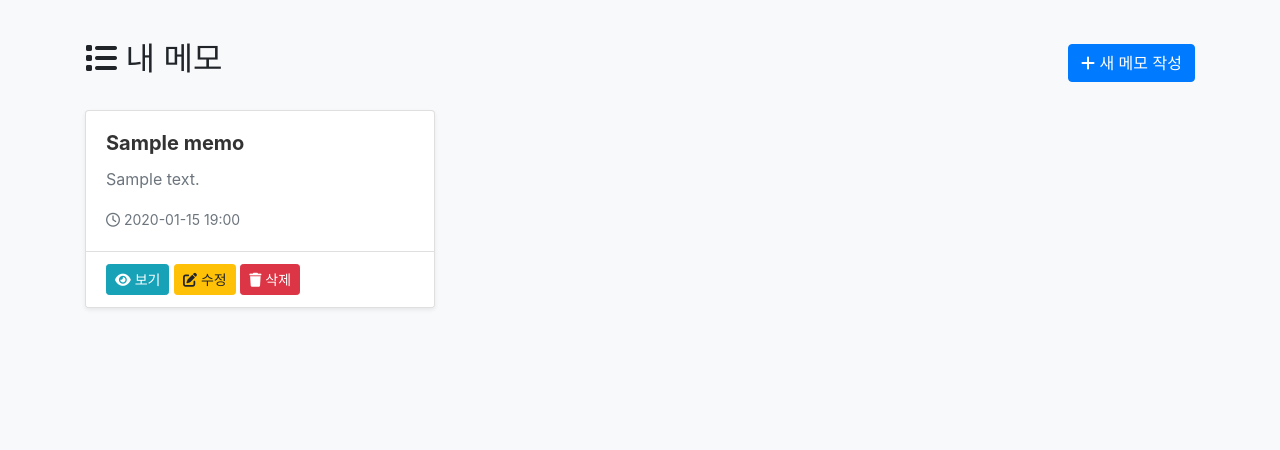
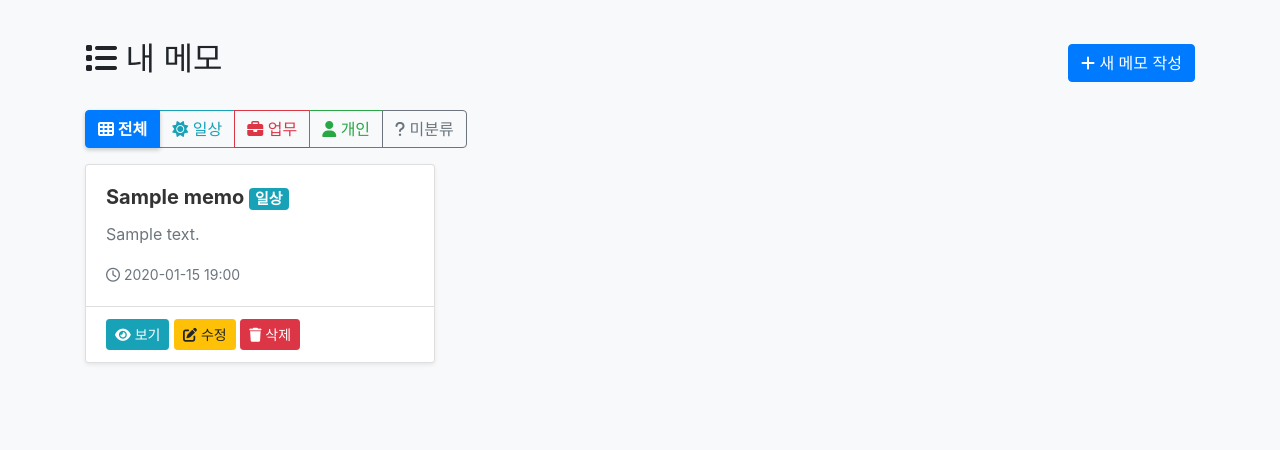
Before and after one commit to taeyo-kim/MyDemo, a Django app: page /memos/ in a window 1280 px wide. Shown: the part 62-512 px from the top of the page. Run offline with Django 5.2, Linux system fonts and the light colour scheme; a user stored in the database is signed in; tables that the repository leaves empty hold one stand-in row (values such as "Sample post").

Commit message:
Add category field to Memo model with filtering and UI enhancements
Co-authored-by: taeyo-kim <213405872+taeyo-kim@users.noreply.github.com>

```diff
--- a/Memo/apps/memos/admin.py
+++ b/Memo/apps/memos/admin.py
@@ -5,15 +5,15 @@ from .models import Memo
 @admin.register(Memo)
 class MemoAdmin(admin.ModelAdmin):
     """메모 관리자 설정"""
-    list_display = ['title', 'author', 'created_at', 'updated_at']
-    list_filter = ['created_at', 'updated_at', 'author']
+    list_display = ['title', 'author', 'category', 'created_at', 'updated_at']
+    list_filter = ['created_at', 'updated_at', 'author', 'category']
     search_fields = ['title', 'content', 'author__username']
     date_hierarchy = 'created_at'
     readonly_fields = ['created_at', 'updated_at']
 
     fieldsets = [
         ('기본 정보', {
-            'fields': ['title', 'content', 'author']
+            'fields': ['title', 'content', 'author', 'category']
         }),
         ('시간 정보', {
             'fields': ['created_at', 'updated_at'],
--- a/Memo/apps/memos/models.py
+++ b/Memo/apps/memos/models.py
@@ -5,6 +5,12 @@ from django.urls import reverse
 
 class Memo(models.Model):
     """메모 모델"""
+    CATEGORY_CHOICES = [
+        ('daily', '일상'),
+        ('work', '업무'),
+        ('personal', '개인'),
+    ]
+
     title = models.CharField(
         max_length=200,
         verbose_name='제목',
@@ -19,6 +25,14 @@ class Memo(models.Model):
         on_delete=models.CASCADE,
         related_name='memos',
         verbose_name='작성자'
+    )
+    category = models.CharField(
+        max_length=20,
+        choices=CATEGORY_CHOICES,
+        blank=True,
+        null=True,
+        verbose_name='범주',
+        help_text='메모의 범주를 선택하세요'
     )
     created_at = models.DateTimeField(
         auto_now_add=True,
--- a/Memo/apps/memos/views.py
+++ b/Memo/apps/memos/views.py
@@ -19,8 +19,23 @@ class MemoListView(LoginRequiredMixin, ListView):
     paginate_by = 10
 
     def get_queryset(self):
-        """현재 사용자의 메모만 조회"""
-        return Memo.objects.filter(author=self.request.user).select_related('author')
+        """현재 사용자의 메모만 조회 + 범주 필터링"""
+        queryset = Memo.objects.filter(author=self.request.user).select_related('author')
+
+        # 범주 필터링
+        category = self.request.GET.get('category')
+        if category:
+            if category == 'none':  # 미분류
+                queryset = queryset.filter(category__isnull=True)
+            elif category in ['daily', 'work', 'personal']:
+                queryset = queryset.filter(category=category)
+
+        return queryset
+
+    def get_context_data(self, **kwargs):
+        context = super().get_context_data(**kwargs)
+        context['current_category'] = self.request.GET.get('category', 'all')
+        return context
 
 
 class MemoDetailView(LoginRequiredMixin, UserPassesTestMixin, DetailView):
--- a/Memo/static/css/style.css
+++ b/Memo/static/css/style.css
@@ -142,3 +142,29 @@ footer {
 ::-webkit-scrollbar-thumb:hover {
     background: #555;
 }
+
+/* 범주 배지 스타일 */
+.badge-daily {
+    background-color: #17a2b8;
+    color: white;
+}
+
+.badge-work {
+    background-color: #dc3545;
+    color: white;
+}
+
+.badge-personal {
+    background-color: #28a745;
+    color: white;
+}
+
+/* 필터 버튼 스타일 */
+.btn-group .btn.active {
+    font-weight: bold;
+    box-shadow: 0 2px 4px rgba(0,0,0,0.2);
+}
+
+.btn-group {
+    flex-wrap: wrap;
+}
--- a/Memo/templates/memos/memo_list.html
+++ b/Memo/templates/memos/memo_list.html
@@ -7,6 +7,25 @@
     <h2><i class="fas fa-list"></i> 내 메모</h2>
     <a href="{% url 'memo_create' %}" class="btn btn-primary">
         <i class="fas fa-plus"></i> 새 메모 작성
+    </a>
+</div>
+
+<!-- 범주 필터 버튼 -->
+<div class="btn-group mb-3" role="group" aria-label="범주 필터">
+    <a href="{% url 'memo_list' %}" class="btn btn-outline-primary {% if current_category == 'all' %}active{% endif %}">
+        <i class="fas fa-th"></i> 전체
+    </a>
+    <a href="{% url 'memo_list' %}?category=daily" class="btn btn-outline-info {% if current_category == 'daily' %}active{% endif %}">
+        <i class="fas fa-sun"></i> 일상
+    </a>
+    <a href="{% url 'memo_list' %}?category=work" class="btn btn-outline-danger {% if current_category == 'work' %}active{% endif %}">
+        <i class="fas fa-briefcase"></i> 업무
+    </a>
+    <a href="{% url 'memo_list' %}?category=personal" class="btn btn-outline-success {% if current_category == 'personal' %}active{% endif %}">
+        <i class="fas fa-user"></i> 개인
+    </a>
+    <a href="{% url 'memo_list' %}?category=none" class="btn btn-outline-secondary {% if current_category == 'none' %}active{% endif %}">
+        <i class="fas fa-question"></i> 미분류
     </a>
 </div>
 
@@ -20,6 +39,13 @@
                         {{ memo.title }}
                         {% if memo.is_recently_created %}
                             <span class="badge badge-success">New</span>
+                        {% endif %}
+                        {% if memo.category %}
+                            <span class="badge badge-{{ memo.category }}">
+                                {{ memo.get_category_display }}
+                            </span>
+                        {% else %}
+                            <span class="badge badge-secondary">미분류</span>
                         {% endif %}
                     </h5>
                     <p class="card-text text-muted">
@@ -53,10 +79,10 @@
         <ul class="pagination justify-content-center">
             {% if page_obj.has_previous %}
                 <li class="page-item">
-                    <a class="page-link" href="?page=1">처음</a>
+                    <a class="page-link" href="?page=1{% if current_category != 'all' %}&category={{ current_category }}{% endif %}">처음</a>
                 </li>
                 <li class="page-item">
-                    <a class="page-link" href="?page={{ page_obj.previous_page_number }}">이전</a>
+                    <a class="page-link" href="?page={{ page_obj.previous_page_number }}{% if current_category != 'all' %}&category={{ current_category }}{% endif %}">이전</a>
                 </li>
             {% endif %}
 
@@ -67,17 +93,17 @@
                     </li>
                 {% elif num > page_obj.number|add:'-3' and num < page_obj.number|add:'3' %}
                     <li class="page-item">
-                        <a class="page-link" href="?page={{ num }}">{{ num }}</a>
+                        <a class="page-link" href="?page={{ num }}{% if current_category != 'all' %}&category={{ current_category }}{% endif %}">{{ num }}</a>
                     </li>
                 {% endif %}
             {% endfor %}
 
             {% if page_obj.has_next %}
                 <li class="page-item">
-                    <a class="page-link" href="?page={{ page_obj.next_page_number }}">다음</a>
+                    <a class="page-link" href="?page={{ page_obj.next_page_number }}{% if current_category != 'all' %}&category={{ current_category }}{% endif %}">다음</a>
                 </li>
                 <li class="page-item">
-                    <a class="page-link" href="?page={{ page_obj.paginator.num_pages }}">마지막</a>
+                    <a class="page-link" href="?page={{ page_obj.paginator.num_pages }}{% if current_category != 'all' %}&category={{ current_category }}{% endif %}">마지막</a>
                 </li>
             {% endif %}
         </ul>
```
Also changed, not shown: Memo/apps/memos/forms.py (+9 -1 lines), Memo/templates/memos/memo_detail.html (+8 -0 lines), Memo/apps/memos/migrations/0002_memo_category.py (added).
